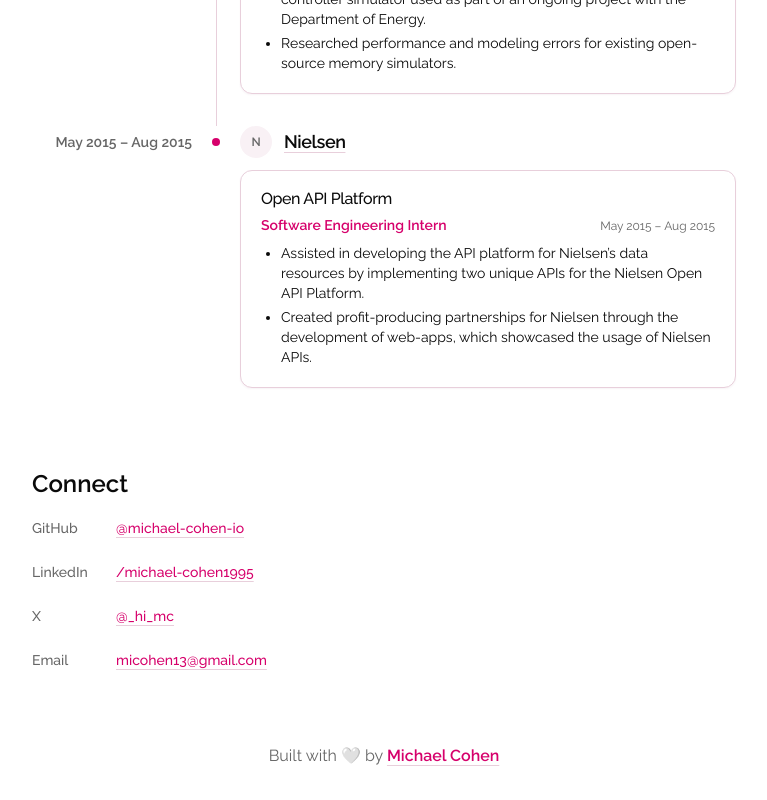
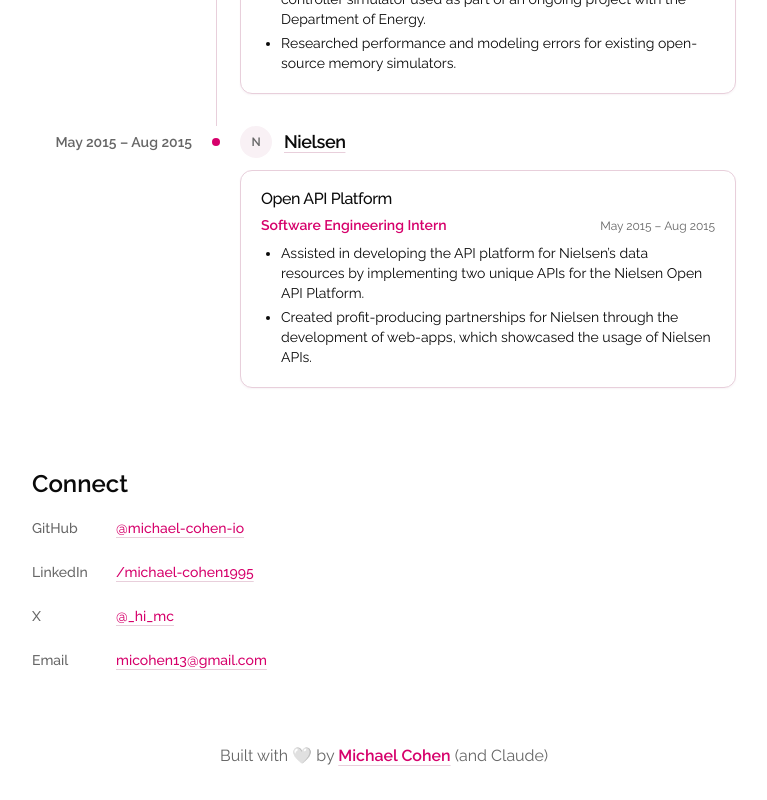
Before and after one commit to michael-cohen-io/michael-simple, a Next.js app: page / in a window 1280 px wide. Shown: the part 3128-3928 px from the top of the page, without its empty margins (256-1023 px from the left). Built offline with nearby package versions, Linux system fonts and the light colour scheme.

Commit message:
style: credit Claude in the footer
"Built with 🤍 by Michael Cohen (and Claude)". The name keeps its link
to the source; the credit is plain text.

Co-Authored-By: Claude Fable 5.1 <noreply@anthropic.com>
Claude-Session: https://claude.ai/code/session_01Mkr7ZKKApMq3Sccy5wiZ7M

```diff
--- a/src/components/footer.tsx
+++ b/src/components/footer.tsx
@@ -13,7 +13,8 @@ export default function Footer() {
           className="py-2 font-semibold text-primary underline decoration-border underline-offset-4 transition-colors hover:decoration-primary"
         >
           Michael Cohen
-        </a>
+        </a>{" "}
+        (and Claude)
       </p>
     </footer>
   );
```
